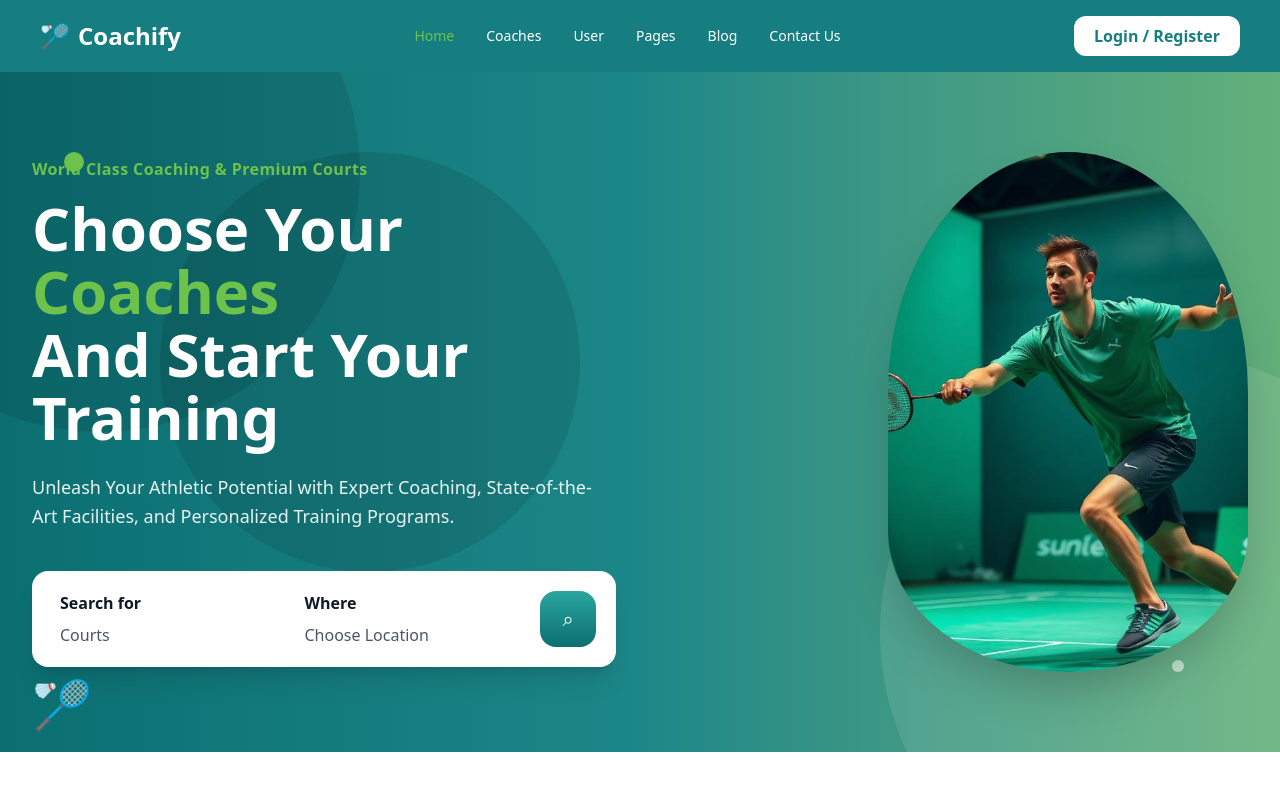
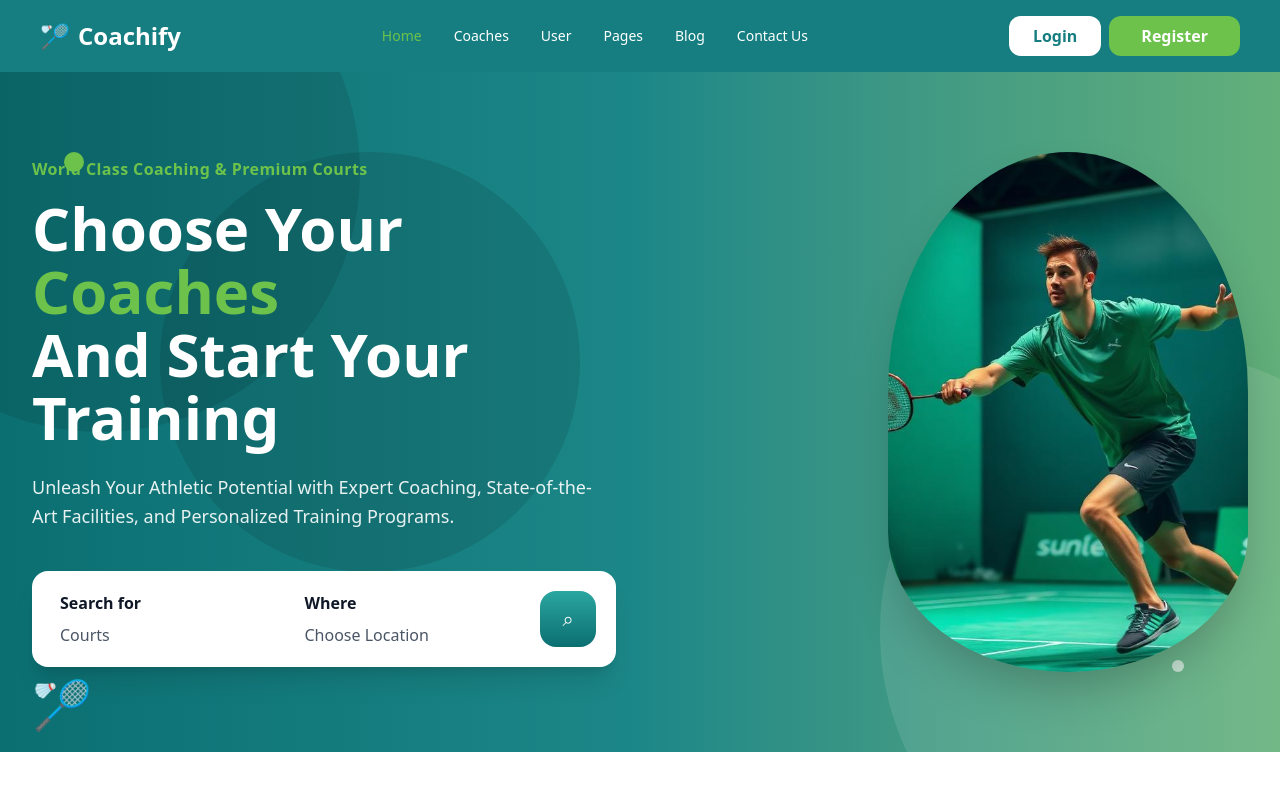
Before and after one commit to maliko18/Coachify, a React (Vite) app in the folder FrontEnd/: page / in a window 1280 px wide. Shown: the top 800 px of the page. Built offline with nearby package versions, Linux system fonts and the light colour scheme.

Commit message:
update header

```diff
--- a/FrontEnd/src/components/Header.tsx
+++ b/FrontEnd/src/components/Header.tsx
@@ -126,12 +126,20 @@ const Header = () => {
             )}
           </div>
         ) : (
-          <button
-            onClick={() => navigate("/login")}
-            className="bg-white text-[color:var(--navbar)] px-5 py-2 rounded-xl font-semibold hover:bg-gray-800 hover:text-white duration-300"
-          >
-            Login / Register
-          </button>
+          <div className="flex gap-2">
+            <button
+              onClick={() => navigate("/login")}
+              className="bg-white text-[color:var(--navbar)] px-6 py-2 rounded-xl font-semibold hover:bg-gray-800 hover:text-white duration-300 whitespace-nowrap"
+            >
+              Login
+            </button>
+            <button
+              onClick={() => navigate("/signup")}
+              className="bg-[color:var(--accent)] text-white px-8 py-2 rounded-xl font-semibold hover:bg-green-600 hover:shadow-lg duration-300 whitespace-nowrap"
+            >
+              Register
+            </button>
+          </div>
         )}
       </div>
     </nav>
```
